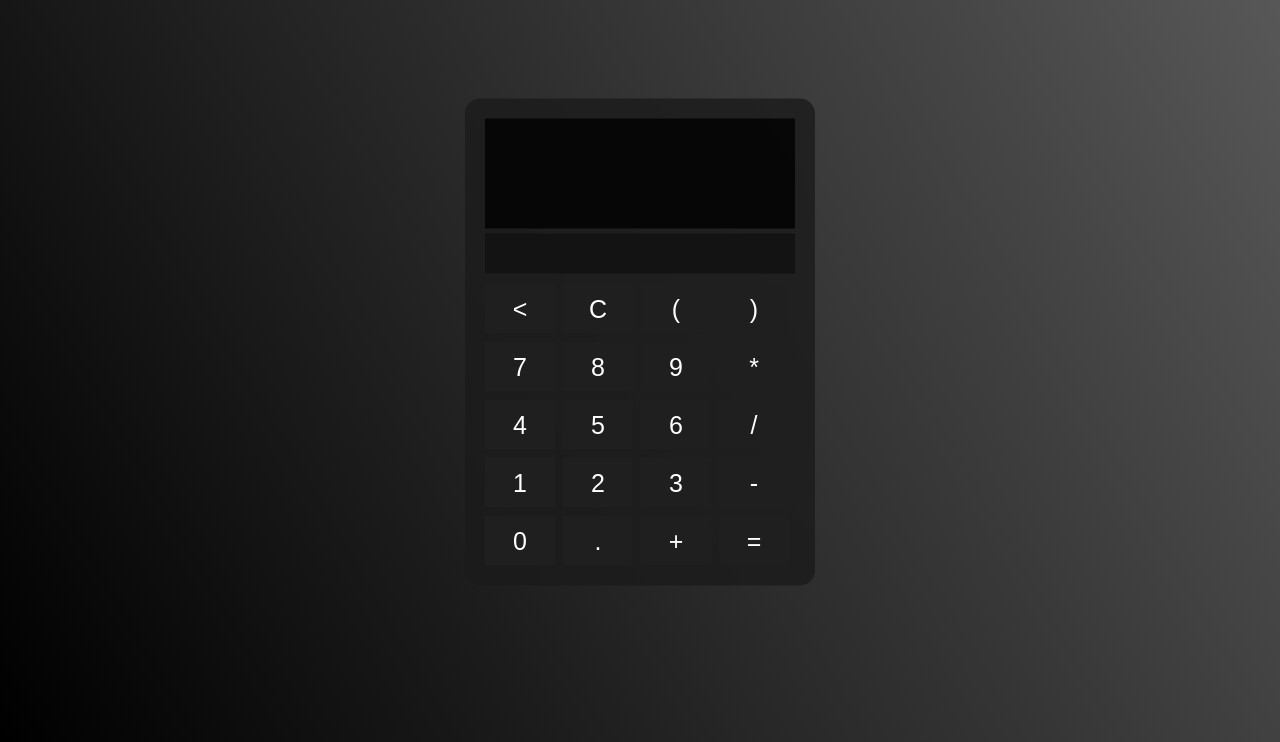
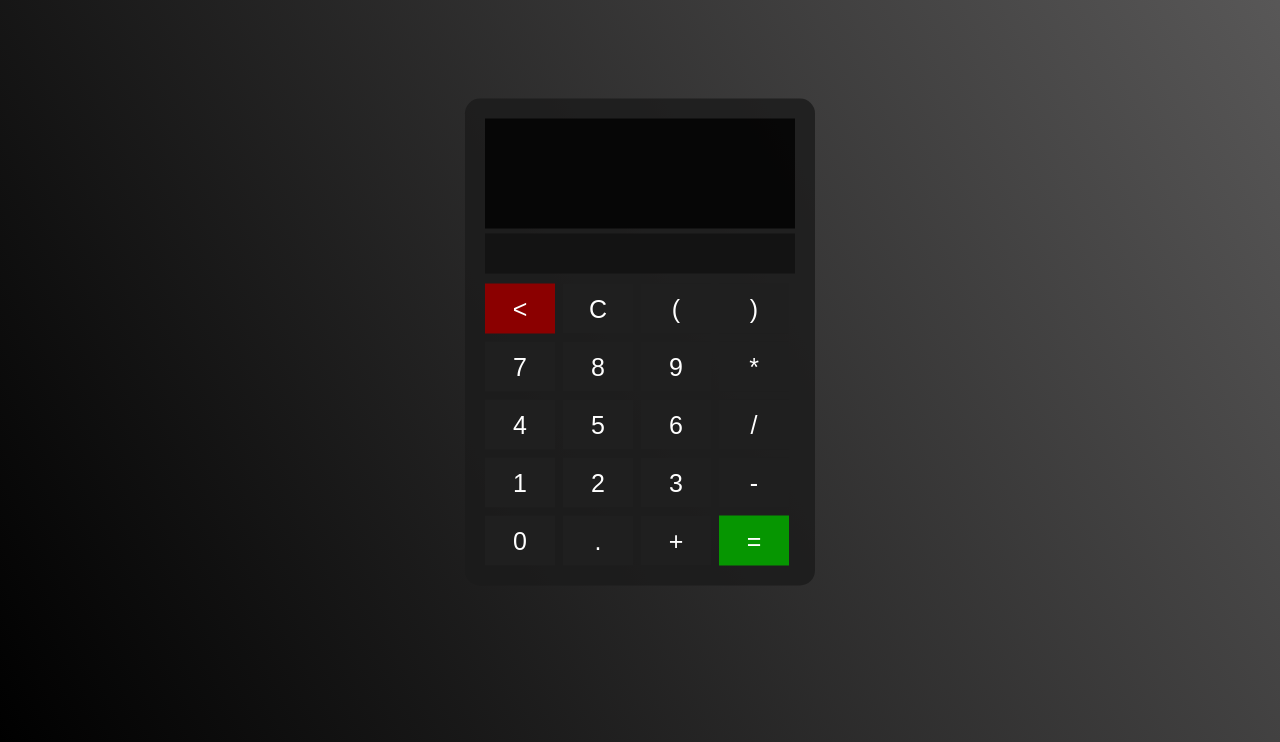
Before and after one commit to MarcosMMarques/Calculadora, a plain HTML site: page index.html in a window 1280 px wide. Shown: the part 58-800 px from the top of the page. Drawn offline with Linux system fonts and the light colour scheme.

Commit message:
Change color of buttons '=' and '<'

```diff
--- a/index.html
+++ b/index.html
@@ -19,7 +19,13 @@
         <table>
           <tr>
             <td>
-              <button class="buttons" onclick="showOperation('undo')"><</button>
+              <button
+                style="background-color: rgb(139, 0, 0)"
+                class="buttons"
+                onclick="showOperation('undo')"
+              >
+                <
+              </button>
             </td>
             <td>
               <button class="buttons" onclick="showOperation('clear');">
@@ -86,7 +92,11 @@
               <button class="buttons" onclick="showOperation('+')">+</button>
             </td>
             <td>
-              <button class="buttons" onclick="bracket(); showResult();">
+              <button
+                style="background-color: rgb(6, 150, 1)"
+                class="buttons"
+                onclick="bracket(); showResult();"
+              >
                 =
               </button>
             </td>
```
